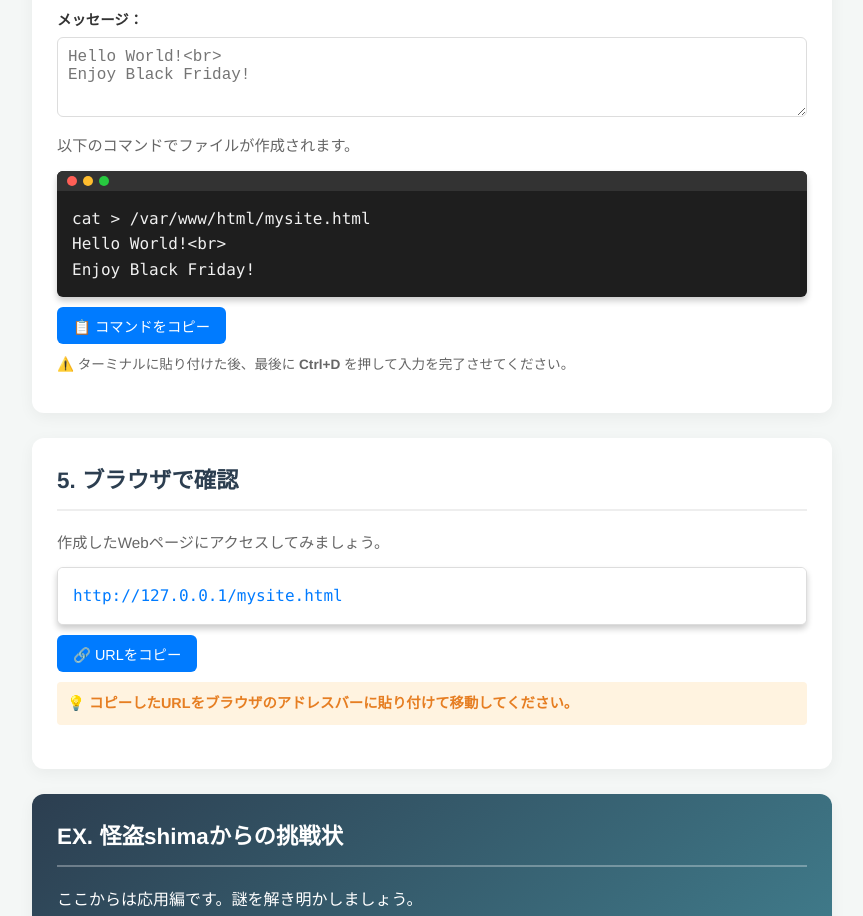
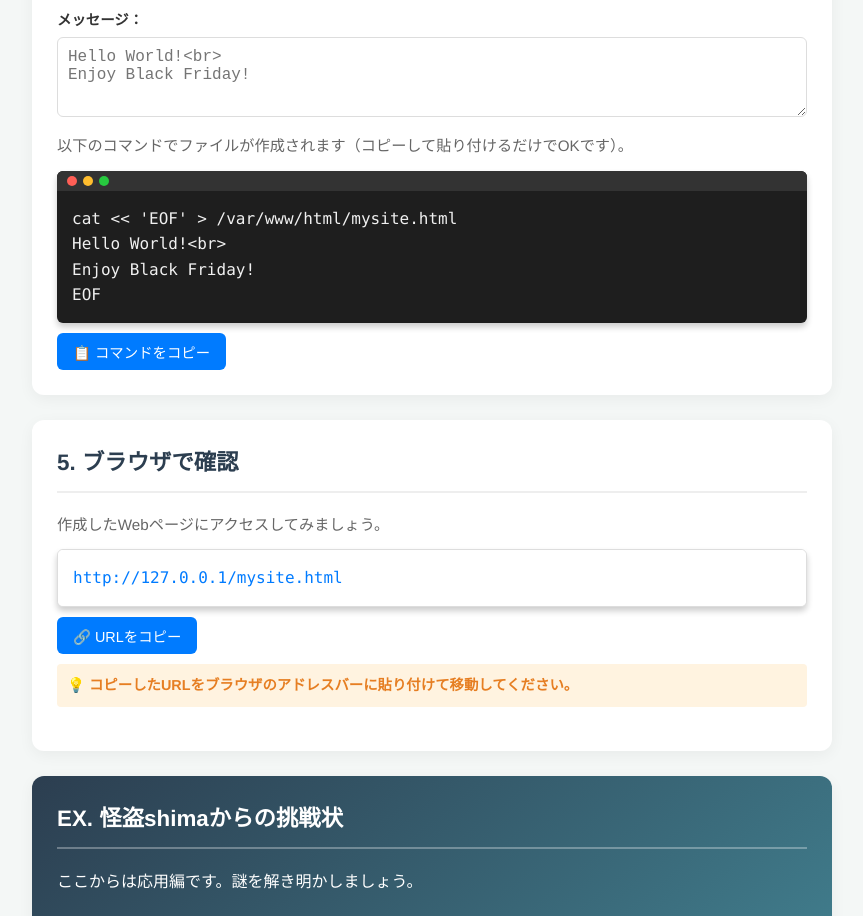
Before and after one commit to vtmacs/kosen, a plain HTML site: page apache_setup.html in a window 1280 px wide. Shown: the part 3305-4221 px from the top of the page, without its empty margins (208-1071 px from the left). Drawn offline with Linux system fonts and the light colour scheme.

Commit message:
Update apache_setup.html

```diff
--- a/apache_setup.html
+++ b/apache_setup.html
@@ -371,18 +371,18 @@
         <label for="message">メッセージ：</label>
         <textarea id="message" placeholder="Hello World!<br>&#10;Enjoy Black Friday!" oninput="updateMessage()"></textarea>
 
-        <p class="description">以下のコマンドでファイルが作成されます。</p>
+        <p class="description">以下のコマンドでファイルが作成されます（コピーして貼り付けるだけでOKです）。</p>
         <div class="terminal-window">
             <div class="terminal-header">
                 <div class="dot red"></div><div class="dot yellow"></div><div class="dot green"></div>
             </div>
-<pre id="cmd4">cat > /var/www/html/mysite.html
+<pre id="cmd4">cat &lt;&lt; 'EOF' &gt; /var/www/html/mysite.html
 Hello World!&lt;br&gt;
 Enjoy Black Friday!
+EOF
 </pre>
         </div>
         <button onclick="copyToClipboard('cmd4')">📋 コマンドをコピー</button>
-        <p class="description" style="margin-top: 10px; font-size: 0.85em;">⚠️ ターミナルに貼り付けた後、最後に <strong>Ctrl+D</strong> を押して入力を完了させてください。</p>
     </div>
 
     <!-- ブラウザからアクセス -->
@@ -454,9 +454,9 @@ Enjoy Black Friday!
         // HTMLエスケープ処理（簡易的）
         // ユーザーが <br> と書いたものをそのまま表示用に使うため、ここではあえて最小限に
 
-        const command = `cat > /var/www/html/mysite.html
+        const command = `cat << 'EOF' > /var/www/html/mysite.html
 ${message}
-`;
+EOF`;
         document.getElementById("cmd4").innerText = command;
     }
 
```
